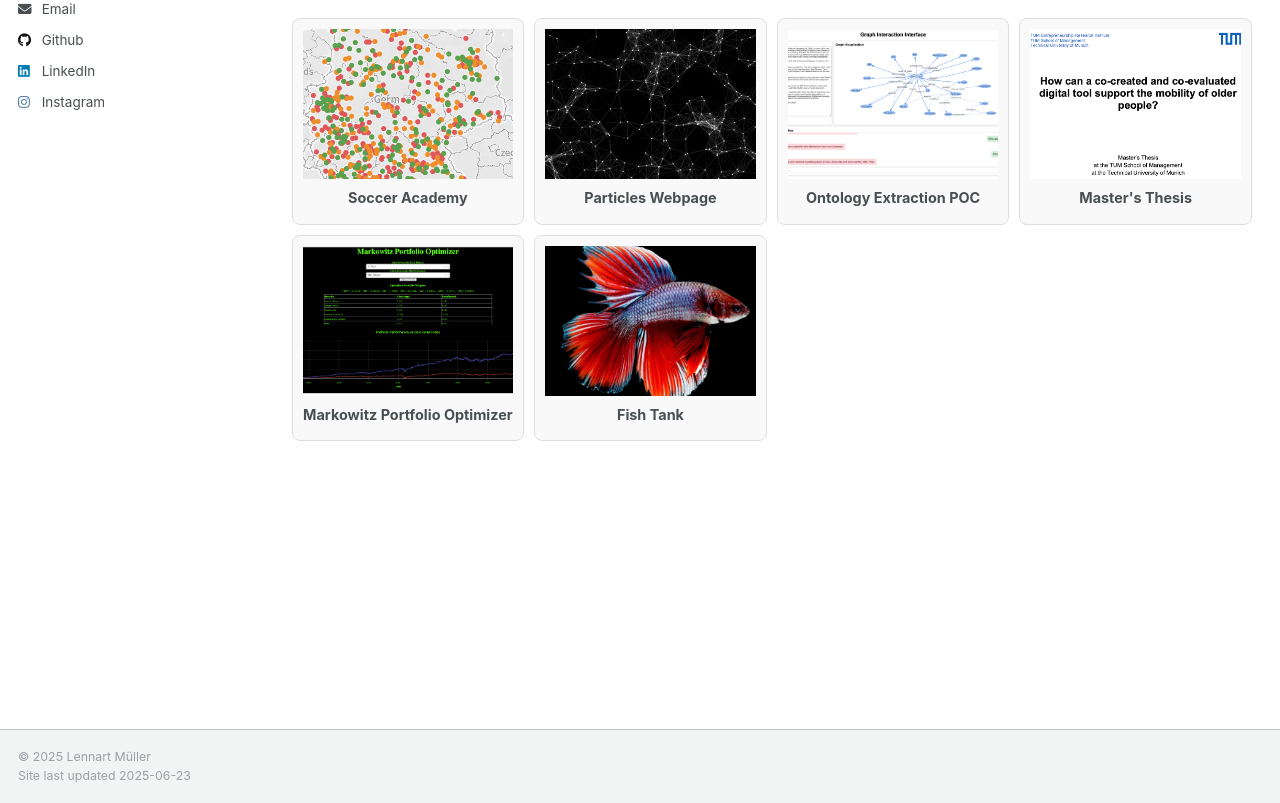
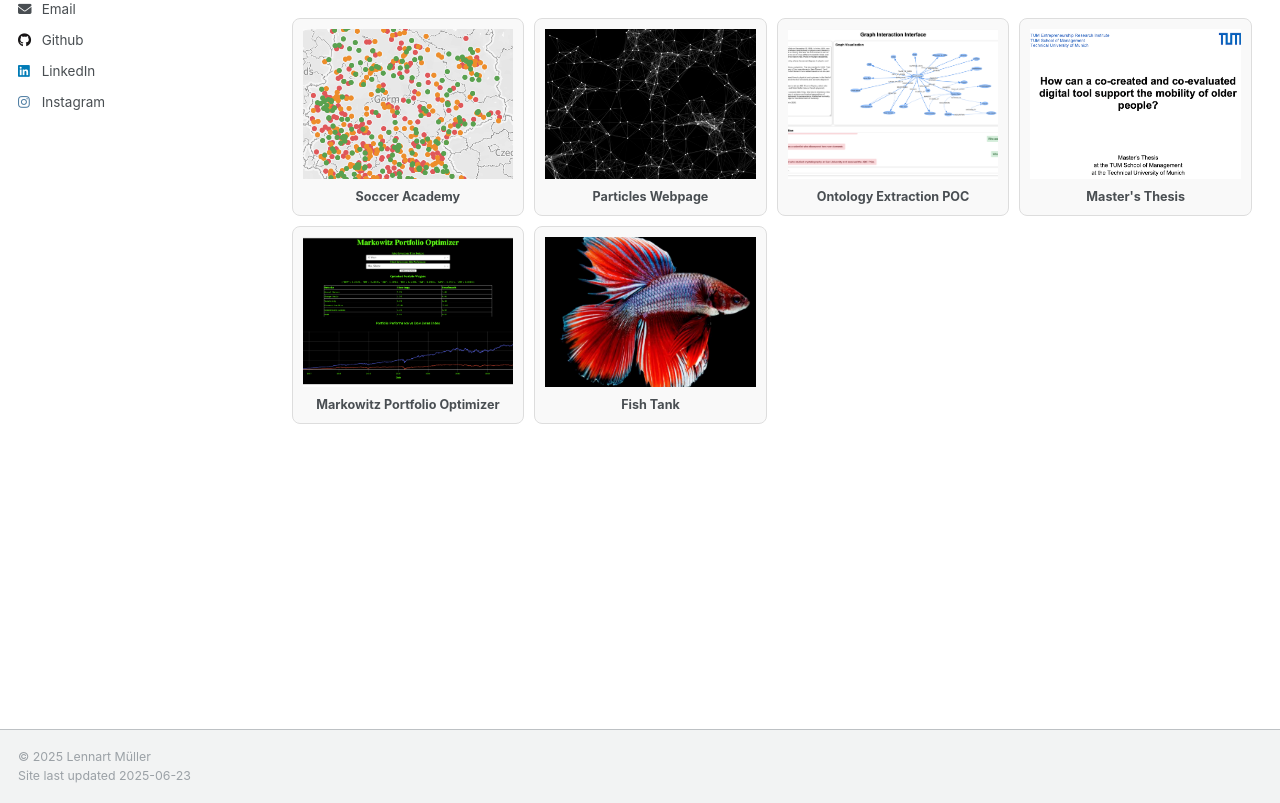
Before and after one commit to lennartmueller123/lennartmueller123.github.io, a Jekyll site: the page built from _pages/projects.html, in a window 1280 px wide and 1375 px high. Shown: the part 572-1375 px from the top of the window. Built offline with Jekyll 4.4.1, drawn with Linux system fonts in a browser that asks for light colours.

Commit message:
Update projects.html

```diff
--- a/_pages/projects.html
+++ b/_pages/projects.html
@@ -47,7 +47,7 @@ author_profile: true
             <div style="height: 150px; overflow: hidden;">
               <img src="{{ post.image | default: '/images/placeholder.png' }}" alt="{{ post.title }}" style="width: 100%; height: 100%; object-fit: cover;">
             </div>
-            <h3 style="font-size: 0.8em; margin-top: 10px;">{{ post.title }}</h3>
+            <h3 style="font-size: 0.7em; margin-top: 10px; margin-bottom: 1px">{{ post.title }}</h3>
           </a>
         </div>
       {% endfor %}
```
